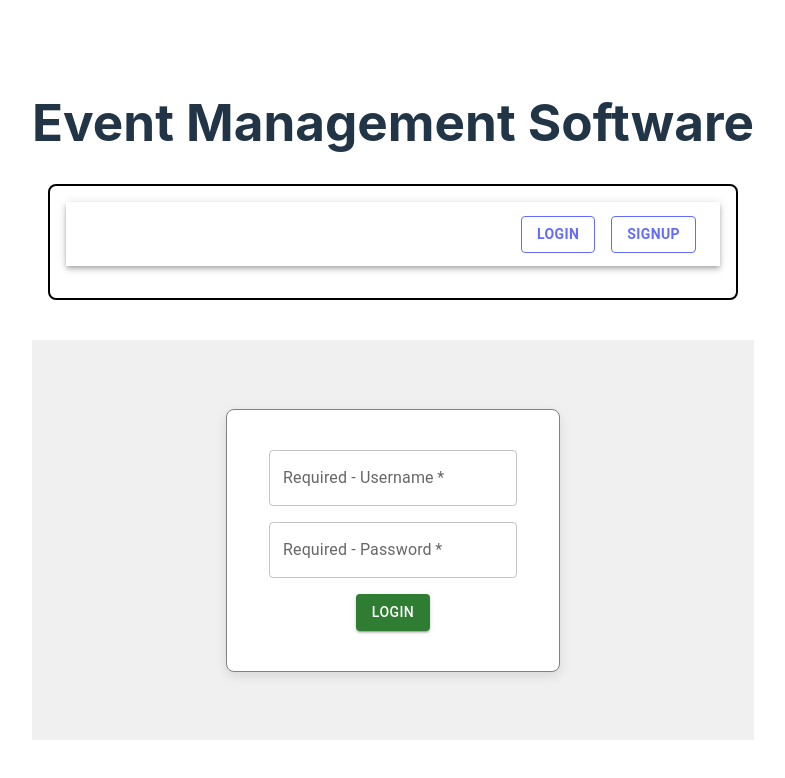
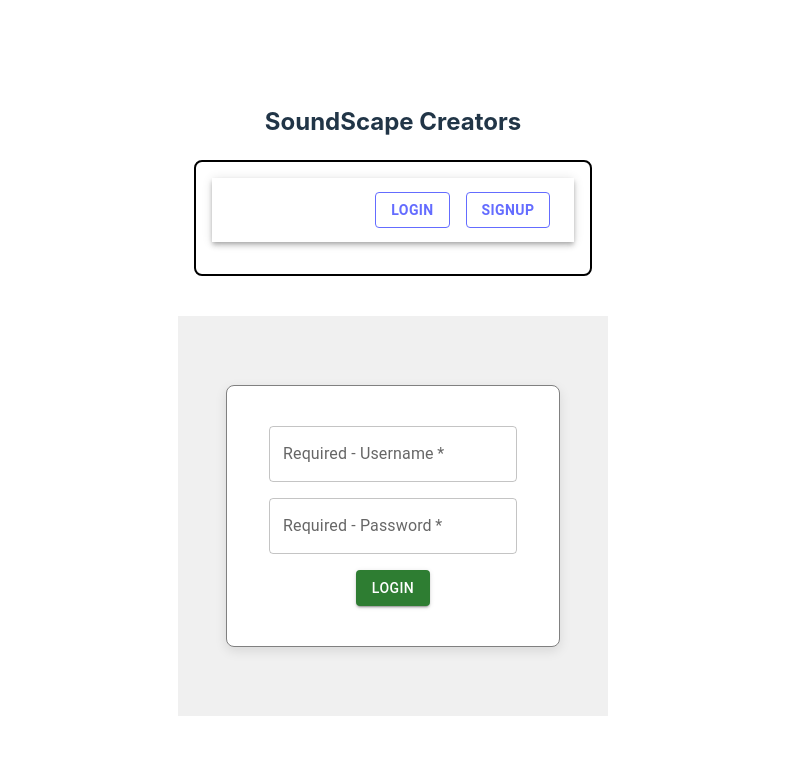
Before and after one commit to avinvmathew/ICT-Project-avin, a React (Vite) app: page / in a window 1280 px wide. Shown: the top 778 px of the page, without its empty margins (247-1032 px from the left). Built offline with nearby package versions, Linux system fonts and the light colour scheme.

Commit message:
Update App.jsx

```diff
--- a/src/App.jsx
+++ b/src/App.jsx
@@ -1,14 +1,14 @@
 import './App.css'
+import Navbar from './components/Navbar'
 import Login from './components/Login'
-import Navbar from './components/Navbar'
 import Signup from './components/Signup'
-import {Routes,Route} from 'react-router-dom'
+import{Routes,Route} from 'react-router-dom'
+function App() {
 
-function App() {
 
   return (
     <>
-      <h1>Event Management Software</h1>
+     <b> <h2>SoundScape Creators</h2></b>
       <Navbar/>
       <br/>
       <Routes>
```
